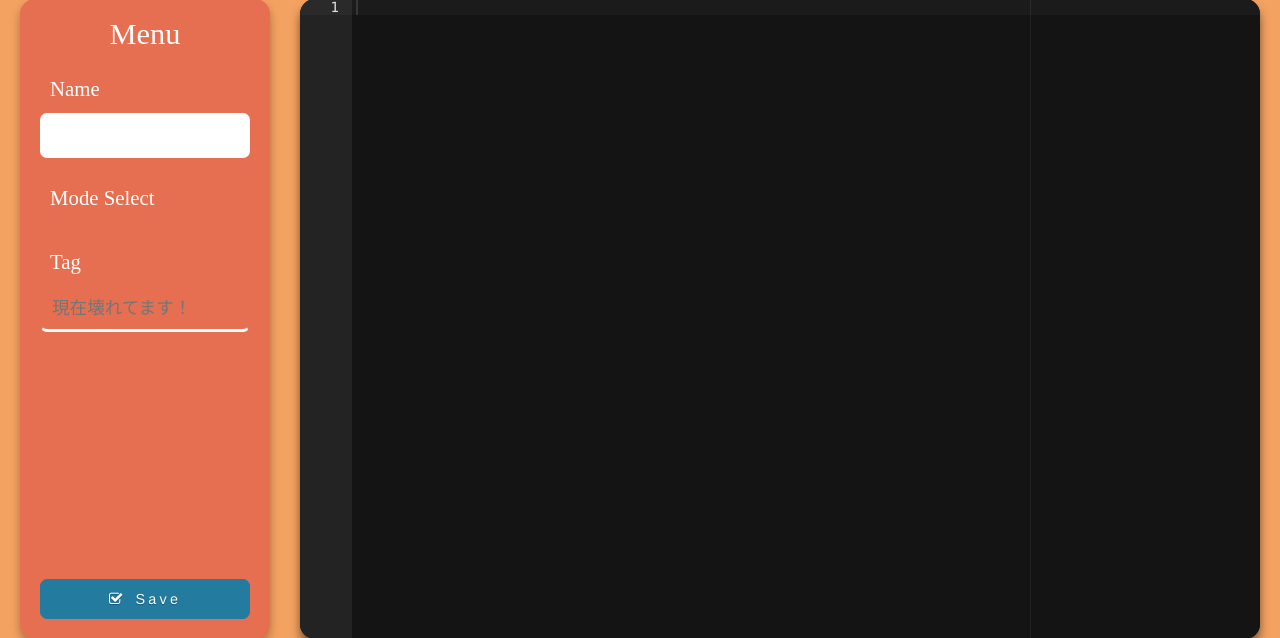
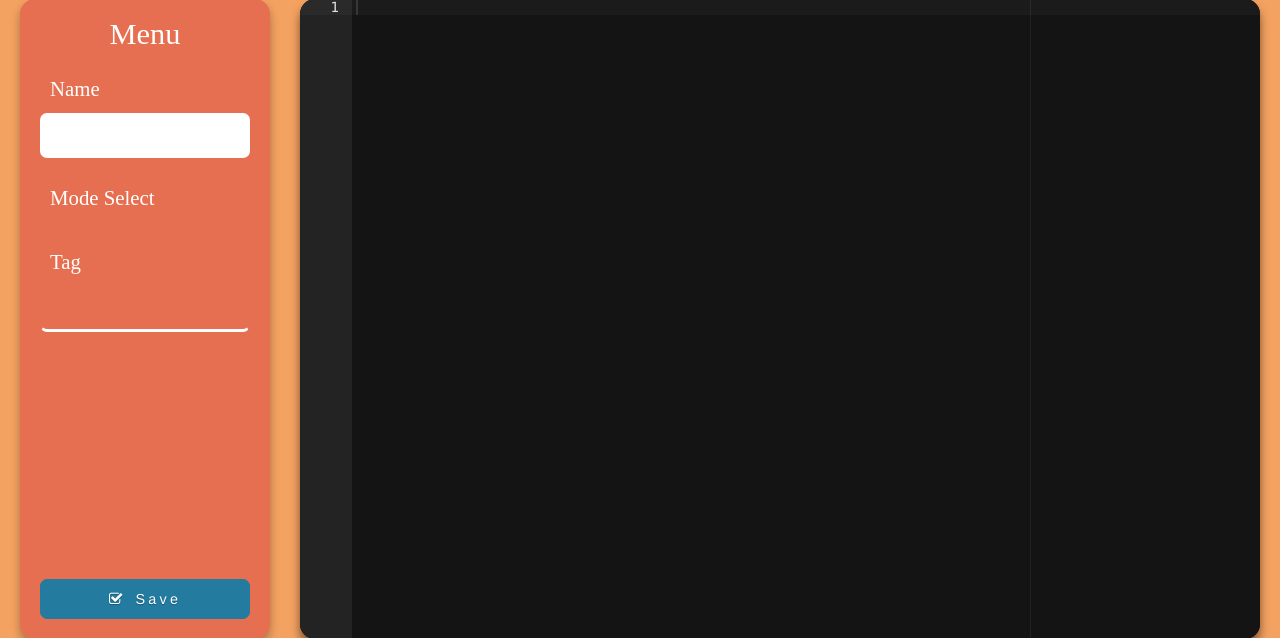
Before and after one commit to TaitoNakahashi/codememo, a PHP site: page /editor.php in a window 1280 px wide. Shown: the part 157-795 px from the top of the page. Run offline with PHP 8.4, Linux system fonts and the light colour scheme; data that the repository does not hold is empty; style sheets or scripts are compiled from the project's sources.

Commit message:
2017/2/21

```diff
--- a/editor.php
+++ b/editor.php
@@ -240,7 +240,7 @@
 					<div class="tag-form">
 						<h3>Tag</h3>
 						<div class="text-form">
-							<input type="text" id="memo-tag" name="memo-tag" placeholder="現在壊れてます！" />
+							<input type="text" id="memo-tag" name="memo-tag" placeholder="" />
 						</div>
 						<div id="tags-disp">
 
--- a/sass/style.scss
+++ b/sass/style.scss
@@ -67,7 +67,6 @@ span {
 		display: inline-block;
 		letter-spacing: normal;
 	}
-
 }
 
 .button {
```
Also changed, not shown: 1 other file.
